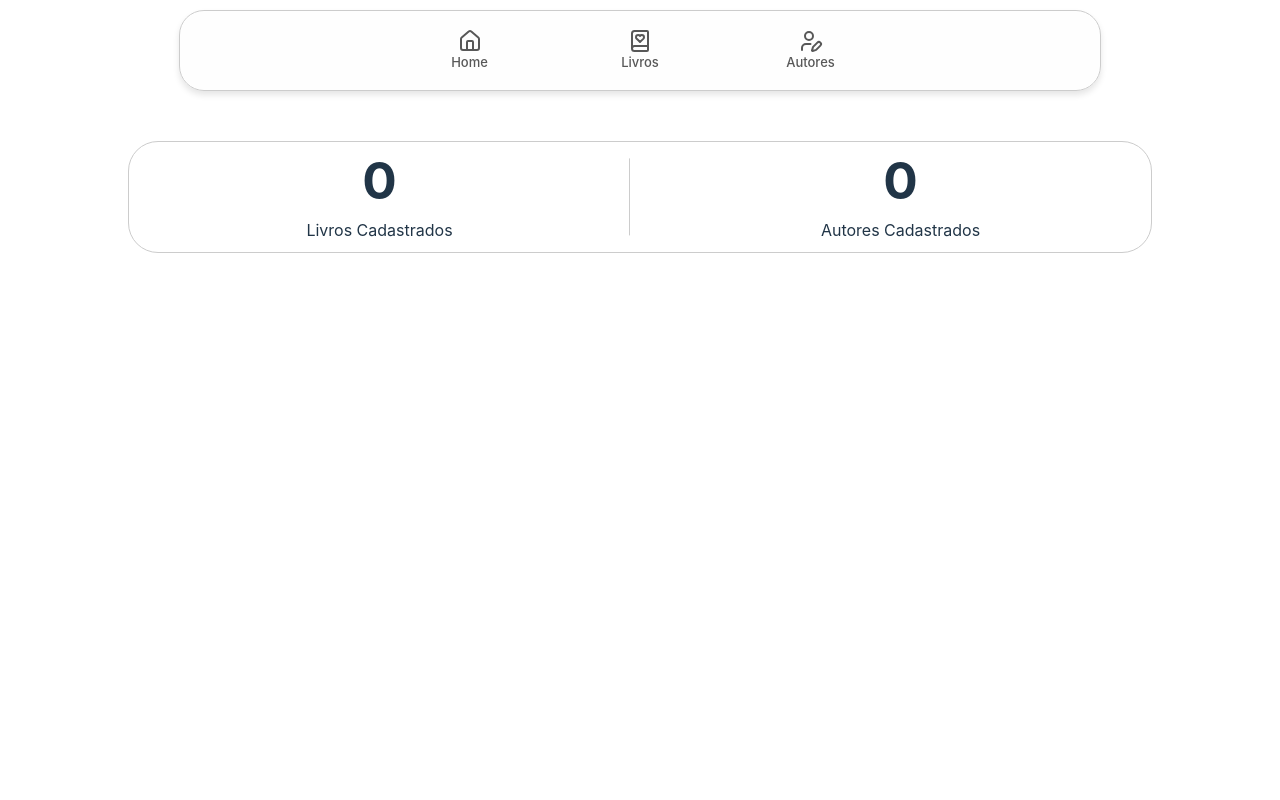
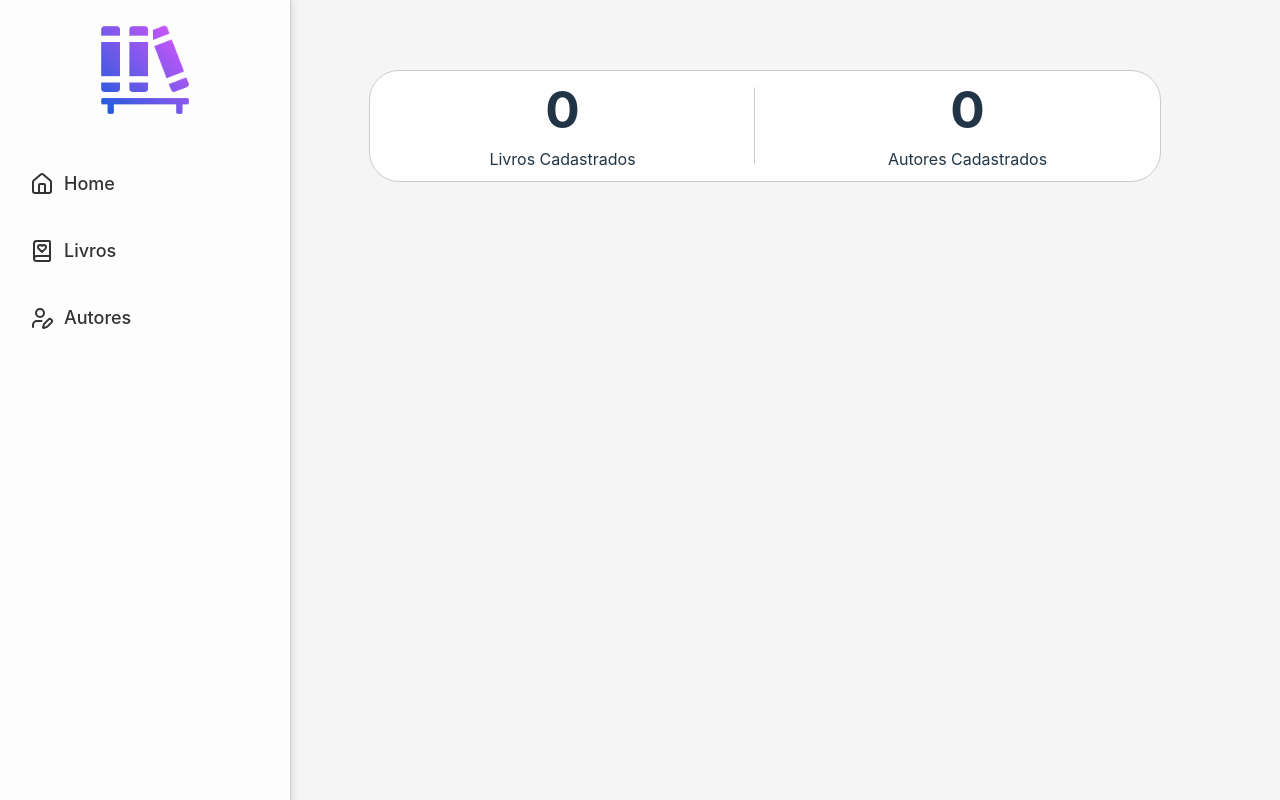
Before and after one commit to amandazzoc/gerenciamento-livros, a React (Vite) app: page / in a window 1280 px wide. Built offline with nearby package versions, Linux system fonts and the light colour scheme; what @radix-ui/themes would draw is missing.

Commit message:
style: mudança na estilização da navbar

```diff
--- a/index.html
+++ b/index.html
@@ -2,7 +2,7 @@
 <html lang="pt-br">
   <head>
     <meta charset="UTF-8" />
-    <link rel="icon" type="image/svg+xml" href="/icon.svg" />
+    <link rel="icon" type="image/png" href="/estante-de-livros.png" />
     <meta name="viewport" content="width=device-width, initial-scale=1.0" />
     <title>Gerenciamento de Livros</title>
   </head>
--- a/src/App.tsx
+++ b/src/App.tsx
@@ -8,14 +8,20 @@ import Navbar from './components/Navbar';
 import { AppProvider } from './context/AppContext';
 
 export default function App() {
+
+
+
   return (
     <Theme>
       <AppProvider>
         <div className="App">
           <div className="navbar-style">
-            <Navbar />
+            <button className="menu-btn">☰</button>
+            <Navbar/>
           </div>
-          <Outlet />
+          <div className="main-content">
+            <Outlet />
+          </div>
         </div>
       </AppProvider>
     </Theme>
--- a/src/components/EditModal.tsx
+++ b/src/components/EditModal.tsx
@@ -80,6 +80,7 @@ export const EditModal = <T extends Record<string, any>>({
                   />
                 ) : (
                   <select
+                    className="styled-select"
                     id={fieldId}
                     name={key}
                     value={formData[key as keyof T] as string}
--- a/src/components/Navbar.tsx
+++ b/src/components/Navbar.tsx
@@ -1,9 +1,34 @@
 import { BookHeart, Home, UserPenIcon } from 'lucide-react';
+import { useEffect } from 'react';
 import { Link } from 'react-router-dom';
 
 const Navbar = () => {
+  useEffect(() => {
+    const sidebar = document.querySelector('.sidebar');
+    const menuBtn = document.querySelector('.menu-btn');
+
+    if (menuBtn && sidebar) {
+      menuBtn.addEventListener('click', () => {
+        sidebar.classList.toggle('open');
+        console.log('click');
+      });
+    }
+
+    return () => {
+      if (menuBtn && sidebar) {
+        menuBtn.removeEventListener('click', () => {
+          sidebar.classList.toggle('open');
+          console.log('clicked');
+        });
+      }
+    };
+  }, []);
+
   return (
-      <nav className="navbar">
+    <nav className="sidebar ">
+      <div className="icon">
+        <img src="/public/estante-de-livros.png" alt='Logo'/>
+      </div>
       <div className="links">
         <Link to="/">
           <div className="nav-item">
--- a/src/styles/App.css
+++ b/src/styles/App.css
@@ -3,6 +3,11 @@
   padding: 0;
   border: 0;
   font-size: 100%;
+}
+
+.App {
+  min-height: 100vh;
+  background-color: #f3f3f3;
 }
 
 .page {
@@ -17,54 +22,85 @@
   width: 80%;
 }
 
-.navbar-style {
+.sidebar {
+  position: fixed;
+  top: 0;
+  left: -300px;
+  height: 100vh;
+  width: 250px;
+  background-color: rgba(254, 254, 254, 0.9);
+  padding: 20px;
+  border-right: 1px solid #ccc;
+  box-shadow: 2px 0 8px rgba(0, 0, 0, 0.1);
+  display: flex;
+  flex-direction: column;
+  justify-content: flex-start;
+  position: fixed;
+  z-index: 900;
+  transition: left 0.3s
+}
+
+
+.menu-btn {
+  position: fixed;
+  top: 20px;
+  left: 20px;
+  background-color: #333;
+  color: #fff;
+  padding: 10px;
+  border: none;
+  border-radius: 5px;
+  cursor: pointer;
+  z-index: 1100;
+}
+
+.sidebar.open {
+  left: 0; /* Sidebar visível */
+}
+
+.sidebar .links {
+  display: flex;
+  flex-direction: column;
+  gap: 20px;
+  justify-content: center;
+}
+
+.sidebar .icon img {
+  width: 100px;
+  height: 100px;
+  margin-bottom: 40px;
+}
+
+.sidebar .icon {
   display: flex;
   justify-content: center;
-  align-items: center;
 }
 
-.navbar {
-  background-color: rgb(254, 254, 254, 0.7);
-  padding: 12px;
-  display: flex;
-  justify-content: center;
-  align-items: center;
-  width: 70%;
-  margin-top: 10px;
-  border-radius: 25px;
-  backdrop-filter: blur(10px);
-  border: 1px solid #ccc;
-  overflow: hidden;
-  box-shadow: 0 4px 6px rgba(0, 0, 0, 0.1); /* Adiciona sombra */
-}
-
-.navbar a {
+.sidebar a {
   color: rgb(88, 88, 88);
   text-decoration: none;
 }
 
-.nav-item {
+.sidebar .nav-item {
   display: flex;
-  flex-direction: column;
   align-items: center;
-  justify-content: center;
-  font-size: small;
-  width: 55px;
-  height: 55px;
-  border-radius: 50px;
-  transition: background-color 0.3s;
+  gap: 10px;
+  font-size: 18px;
+  border-radius: 10px;
+  padding: 10px;
+  color: #333;
+  text-decoration: none;
+  transition: color 0.3s;
 }
 
-.nav-item:hover,
-.nav-item.active {
+.sidebar .nav-item svg {
+  font-size: 20px;
+}
+
+.nav-item:hover {
   background-color: #e0c3ed;
   color: white;
-}
-
-.links {
-  display: flex;
-  gap: 40px;
-  justify-content: center;
+  cursor: pointer;
 }
 
 .title {
@@ -111,6 +147,7 @@
   margin-top: 20px;
   border: 1px solid #ccc;
   border-radius: 30px;
+  background-color: #fefefe;
 }
 
 .card {
@@ -149,4 +186,21 @@
     height: 70%;
     background-color: #ccc;
   }
+
+  .sidebar {
+    left: 0;
+  }
+
+  .menu-btn {
+    display: none;
+  }
+
+  .main-content {
+  margin-left: 250px;
+  padding: 20px;
+  background-color: #f5f5f5;
+  min-height: 100vh;
+  box-sizing: border-box;
 }
+
+}
```
Also changed, not shown: public/estante-de-livros.png (added), public/icon.svg (deleted). Lines whose indentation alone changed are shown as unchanged.
